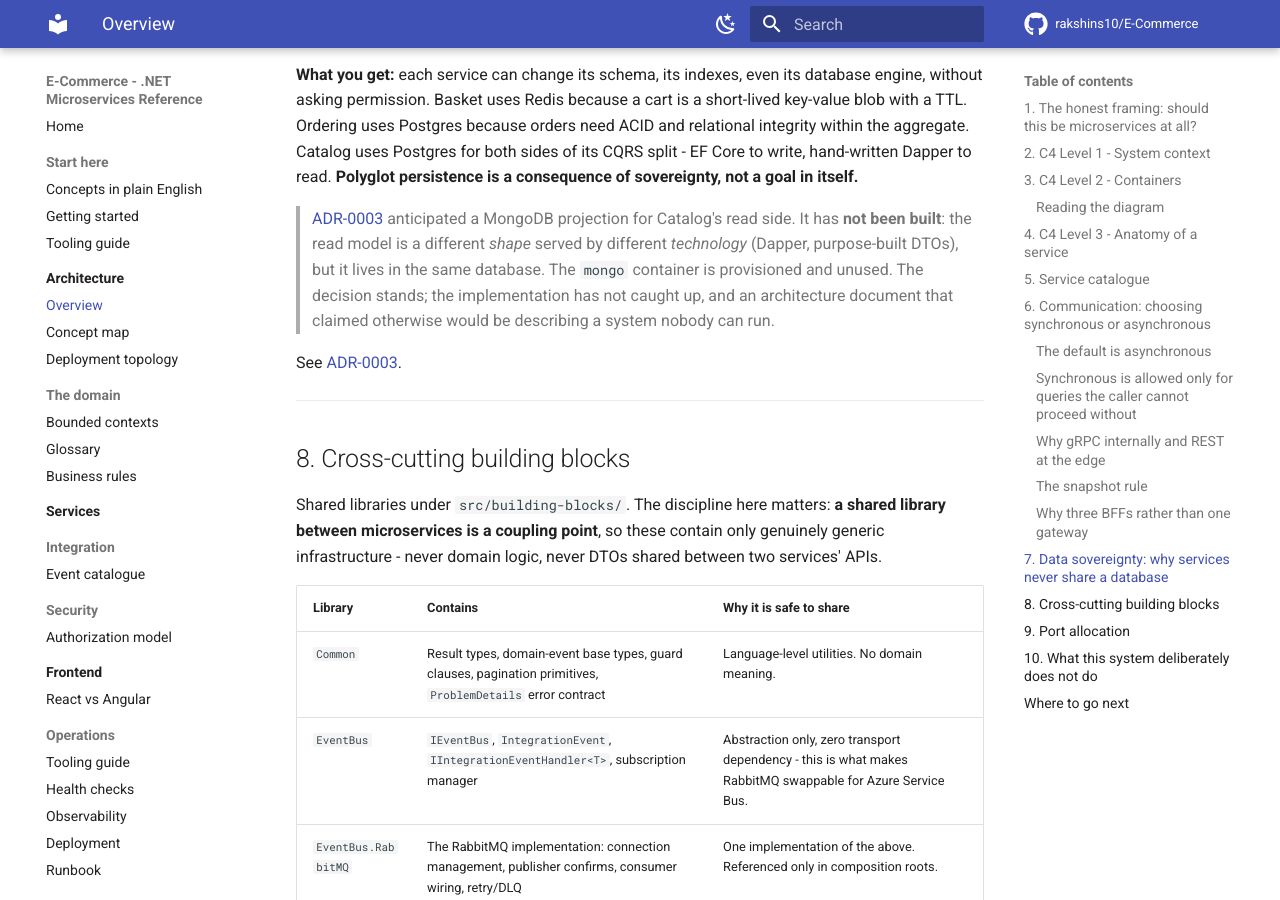
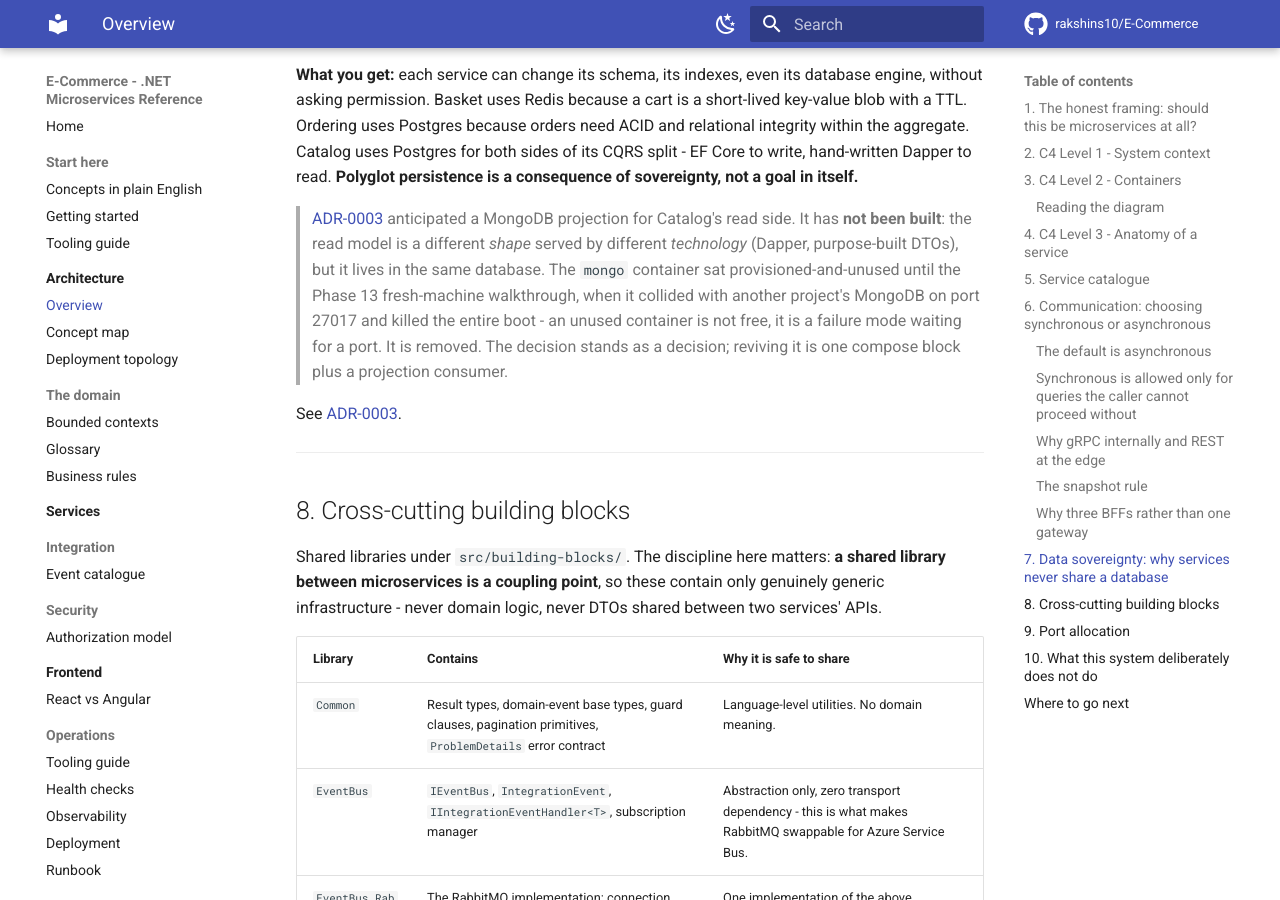
Before and after one commit to rakshins10/E-Commerce, an MkDocs documentation site: the page built from docs/architecture.md, in a window 1280 px wide and 900 px high, scrolled down 7384 px. Built offline with MkDocs 1.6.1 and Material for MkDocs 9.7.7, drawn with Linux system fonts in a browser that asks for light colours; comment, search, counter and statistics services are not loaded.

Commit message:
fix(release,compose): a dead action tag, and the mongo container earns its removal
Release workflow: every "scan images" job died in Set up job - before a single
step ran - with "unable to resolve aquasecurity/trivy-action@0.28.0". The
action's releases are tagged v0.36.0-style; the bare tag does not exist. Pinned
to v0.36.0, and added the GHCR login the scan needs anyway: it pulls the image
back from the registry, and packages default to private even on a public repo.

Mongo is removed from compose. It shipped provisioned-and-unused for twelve
phases (no service ever connected; the docs audit said so), and the Phase 13
fresh-machine walkthrough turned that from untidiness into a failure: it
collided with another project's MongoDB on 27017 and killed the entire boot at
12 of 31 containers. An unused container is not free - it is a failure mode
waiting for a port. Also removed: catalog-api's dead CatalogReadDb connection
string and its depends_on, the volume, and the MONGO_* env vars. ADR-0003
stands as a decision; reviving it is one compose block plus a projection
consumer. The stack is 30 containers now, and every count in the docs says so.

Coverage measured and recorded in tests/README.md: Ordering.Domain 83%, Auth
81%, Common 62%, everything else deliberately covered by the 180 e2e specs
rather than by unit tests against mocks - stated as the strategy it is.

CLAUDE.md: phase table updated, and a new gotcha - stacked PRs merge in any
order GitHub is asked to, silently; #9 merged before #10 and main shipped
without Phase 10. Merge inner PRs first, then verify with
git merge-base --is-ancestor.

Co-Authored-By: Claude Opus 5 (1M context) <noreply@anthropic.com>

```diff
--- a/docs/architecture.md
+++ b/docs/architecture.md
@@ -364,9 +364,11 @@ consequence of sovereignty, not a goal in itself.**
 
 > [ADR-0003](adr/0003-postgresql-and-polyglot-persistence.md) anticipated a MongoDB projection for
 > Catalog's read side. It has **not been built**: the read model is a different *shape* served by different
-> *technology* (Dapper, purpose-built DTOs), but it lives in the same database. The `mongo` container is
-> provisioned and unused. The decision stands; the implementation has not caught up, and an architecture
-> document that claimed otherwise would be describing a system nobody can run.
+> *technology* (Dapper, purpose-built DTOs), but it lives in the same database. The `mongo` container
+> sat provisioned-and-unused until the Phase 13 fresh-machine walkthrough, when it collided with another
+> project's MongoDB on port 27017 and killed the entire boot - an unused container is not free, it is a
+> failure mode waiting for a port. It is removed. The decision stands as a decision; reviving it is one
+> compose block plus a projection consumer.
 
 See [ADR-0003](adr/0003-postgresql-and-polyglot-persistence.md).
 
```
Also changed, not shown: CLAUDE.md (+5 -4 lines), README.md (+3 -3 lines), docs/concept-map.md (+3 -2 lines), docs/diagrams/deployment.md (+1 -3 lines), docs/domain/bounded-contexts.md (+3 -2 lines), docs/getting-started.md (+1 -1 lines), 4 other files.
